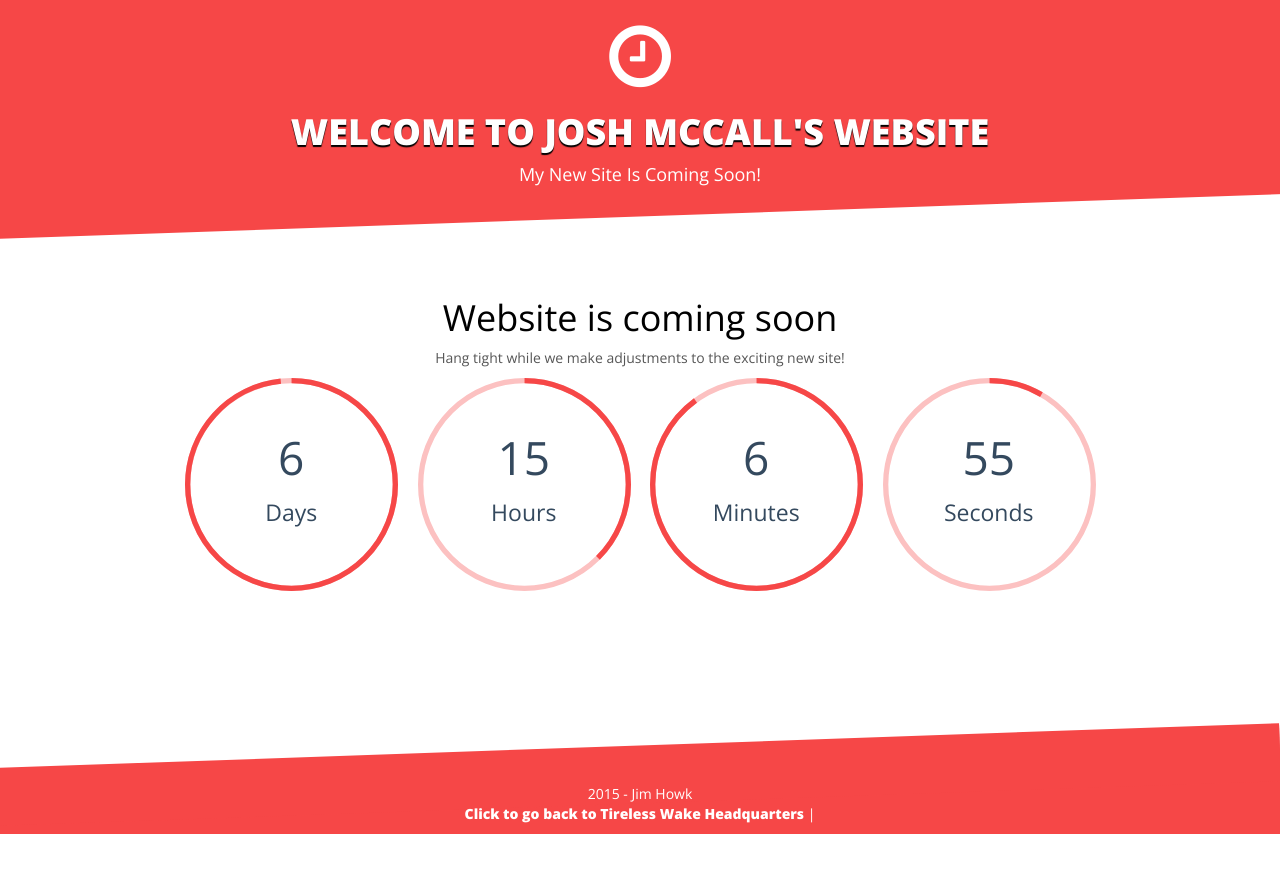
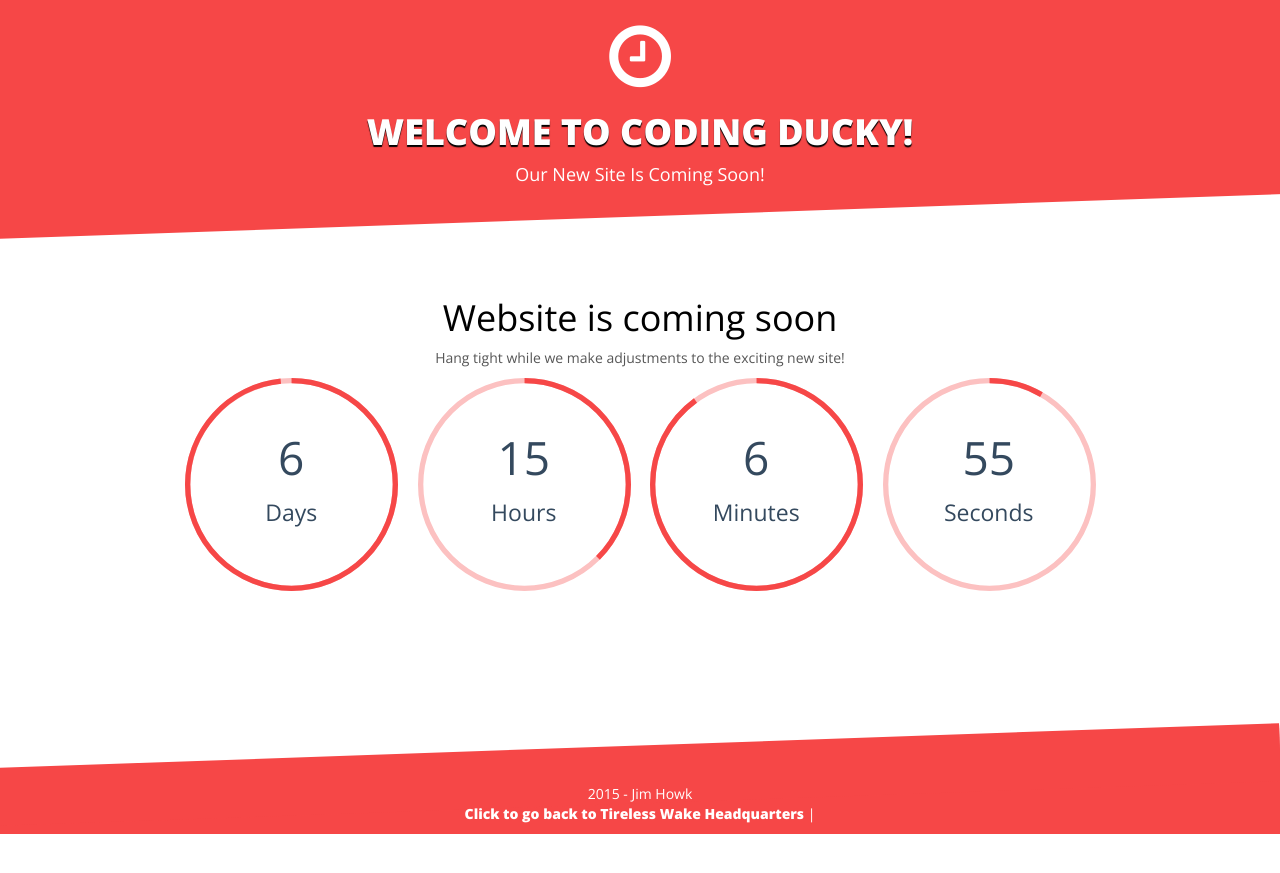
Before and after one commit to codingducky/codingducky-main, a Jekyll site: the page built from index.md, in a window 1280 px wide. Shown: the top 873 px of the page. Built offline with Jekyll 4.4.1, drawn with Linux system fonts in a browser that asks for light colours; nearby versions of some CDN libraries.

Commit message:
updated wording to index.md

```diff
--- a/index.md
+++ b/index.md
@@ -1,8 +1,8 @@
 ---
 layout: home
 permalink: /
-title: "Welcome to Josh McCall's Website"
-excerpt: "My New Site Is Coming Soon!"
+title: "Welcome to Coding Ducky!"
+excerpt: "Our New Site Is Coming Soon!"
 ---
 # Website is coming soon
 Hang tight while we make adjustments to the exciting new site!
```
